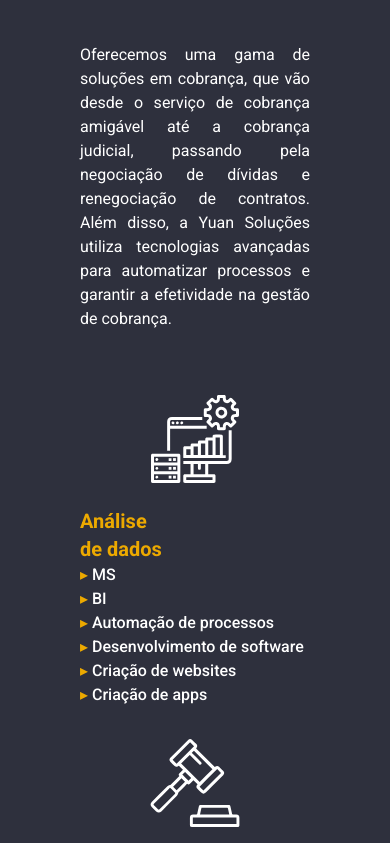
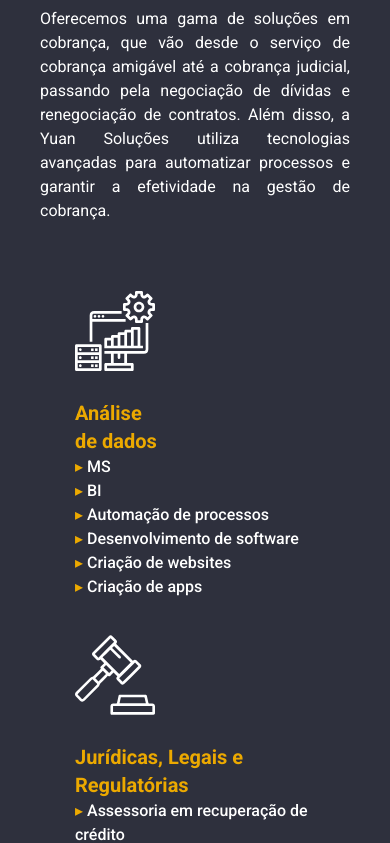
Before and after one commit to JP-Go/site-yuan, a React (Vite) app: page / in a window 390 px wide. Shown: the part 1981-2824 px from the top of the page. Built offline with nearby package versions, Linux system fonts and the light colour scheme.

Commit message:
Componentize Solution Display Layout

```diff
--- /dev/null
+++ b/src/components/CollectionSection/SolutionDisplay.tsx
@@ -0,0 +1,32 @@
+import { SolutionCatetory } from "../../@types/collection-section";
+
+type SolutionDisplayProps = {
+  solution: SolutionCatetory;
+};
+
+export function SolutionDisplay({ solution }: SolutionDisplayProps) {
+  return (
+    <div key={solution.title} className="flex">
+      <div className="w-60">
+        <img
+          className="pb-6 w-20 h-28 brightness-0 invert md:mx-0"
+          src={solution.imgPath ? solution.imgPath : ""}
+        />
+        <h3 className="text-xl font-bold lg:text-3xl text-yuan-yellow">
+          {solution.title.split("\n").map((part) => (
+            <span key={part} className="block">
+              {part}
+            </span>
+          ))}
+        </h3>
+        <ul>
+          {solution.solutions.map((item) => (
+            <li key={item} className="font-medium text-white lg:text-lg">
+              <span className="text-yuan-yellow">▸</span> <span>{item}</span>
+            </li>
+          ))}
+        </ul>
+      </div>
+    </div>
+  );
+}
--- a/src/components/CollectionSection/Solutions.tsx
+++ b/src/components/CollectionSection/Solutions.tsx
@@ -1,12 +1,13 @@
 import { SOLUTIONS } from "../../constants";
+import { SolutionDisplay } from "./SolutionDisplay";
 
 export function Solutions() {
   return (
     <div
       id="cobranca"
-      className="flex flex-col items-center p-20 w-full bg-primary"
+      className="flex flex-col items-center px-10 py-20 w-full md:px-20 bg-primary"
     >
-      <h2 className="mb-11 text-3xl font-bold md:text-5xl text-yuan-yellow">
+      <h2 className="mb-11 text-3xl font-bold text-center md:text-5xl text-yuan-yellow">
         Soluções em Cobrança
       </h2>
       <p className="md:text-xl lg:text-[27px] text-justify text-white hyphens-normal">
@@ -16,30 +17,10 @@ export function Solutions() {
         tecnologias avançadas para automatizar processos e garantir a
         efetividade na gestão de cobrança.
       </p>
-      <div className="flex flex-col gap-8 mt-16 w-full md:grid md:grid-cols-4 grow">
+      <div className="flex flex-col gap-8 items-center mt-16 w-full md:items-start md:content-evenly md:grid md:grid-cols-4">
         {SOLUTIONS.map((solution) => {
           return (
-            <div key={solution.title} className="flex justify-center">
-              <div className="w-60">
-                <img
-                  className="pb-6 mx-auto w-28 h-28 brightness-0 invert md:mx-0"
-                  src={solution.imgPath ? solution.imgPath : ""}
-                />
-                <h3 className="text-xl font-bold lg:text-3xl text-yuan-yellow">
-                  {solution.title.split("\n").map((part) => (
-                    <span key={part} className="block">{part}</span>
-                  ))}
-                </h3>
-                <ul>
-                  {solution.solutions.map((item) => (
-                    <li key={item} className="font-medium text-white lg:text-lg">
-                      <span className="text-yuan-yellow">▸</span>{" "}
-                      <span>{item}</span>
-                    </li>
-                  ))}
-                </ul>
-              </div>
-            </div>
+            <SolutionDisplay key={solution.title}solution={solution}/>
           );
         })}
       </div>
```
